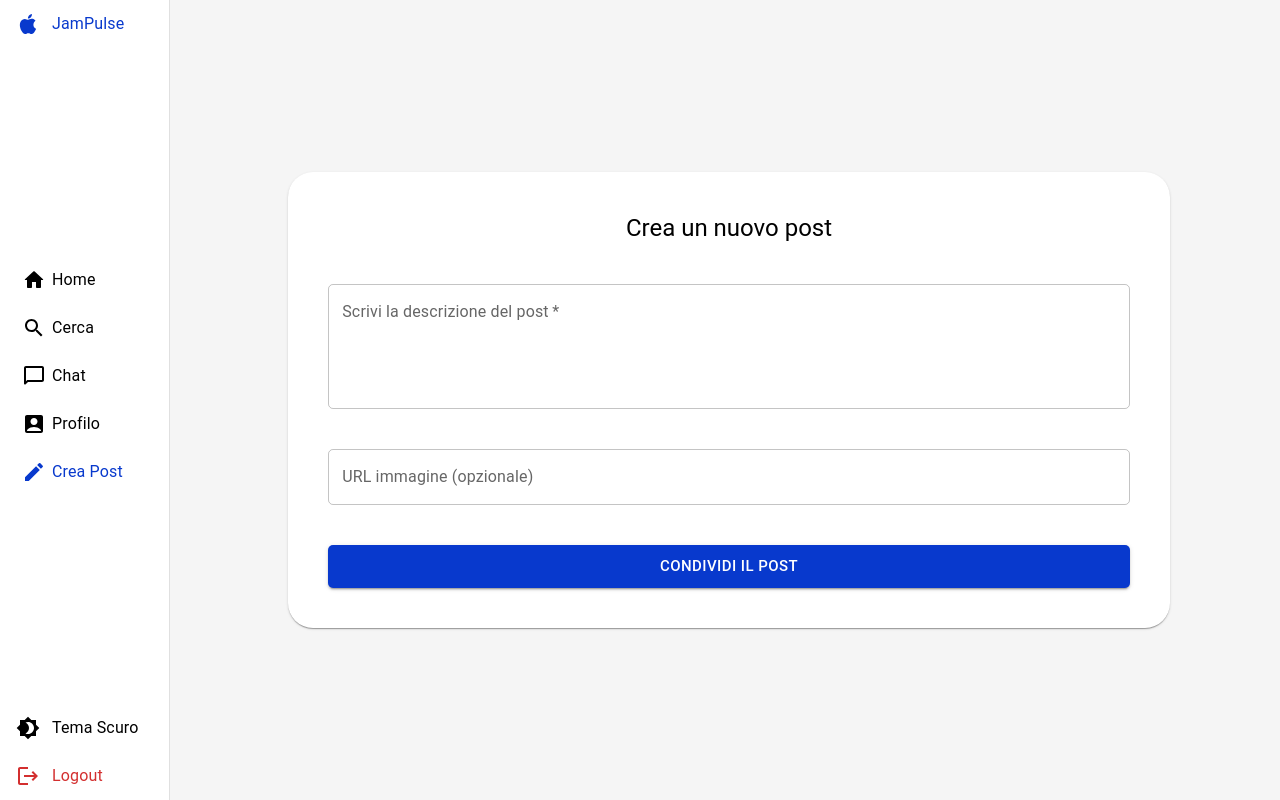
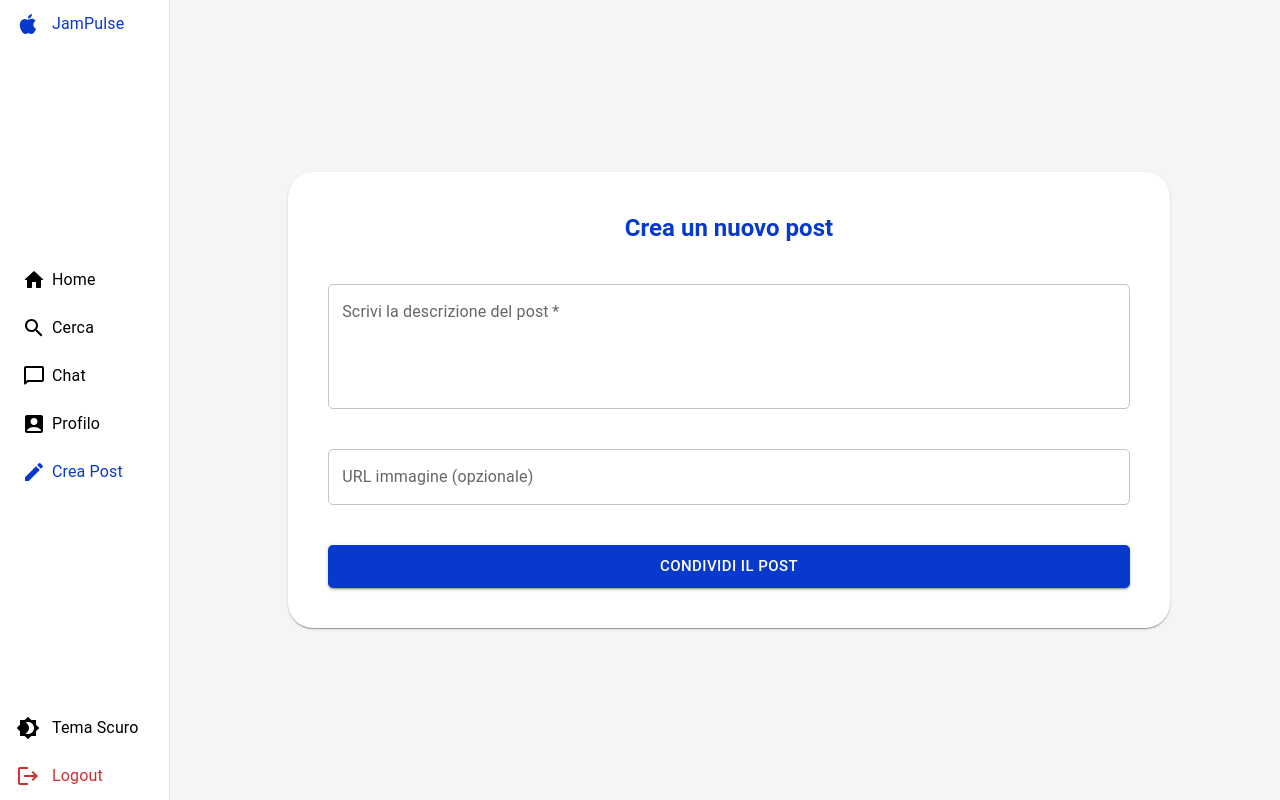
Before and after one commit to LucaMicroscope/JamPulse, a React (Vite) app in the folder frontend/: page /create in a window 1280 px wide. Built offline with nearby package versions, Linux system fonts and the light colour scheme; sample sign-in values are in the browser's storage.

Commit message:
Update CreatePost.jsx
modificato solo il colore il weigth di "Crea un nuovo post"

```diff
--- a/frontend/src/pages/CreatePost.jsx
+++ b/frontend/src/pages/CreatePost.jsx
@@ -1,5 +1,4 @@
-import { Alert, Button, Card, CircularProgress, Stack, TextField, Typography } from "@mui/material";
-import CloudUploadIcon from '@mui/icons-material/CloudUpload';
+import { Alert, Button, Card, CircularProgress, Stack, TextField, Typography, } from "@mui/material";
 import { useState } from "react";
 import { useNavigate } from "react-router-dom";
 import { createPost } from "../services/postServices";
@@ -62,7 +61,7 @@ export default function CreatePost() {
                     specialmente con i Dialog. È più idiomatico gestire l'invio
                     con onSubmit direttamente sullo Stack che funge da contenitore. */}
                 <Stack spacing={5} component="form" onSubmit={handleSubmit}>
-                    <Typography variant="h5" align="center">
+                    <Typography variant="h5" align="center" color="primary" sx={{ fontWeight: 'bold' }}>
                         Crea un nuovo post
                     </Typography>
 
```
